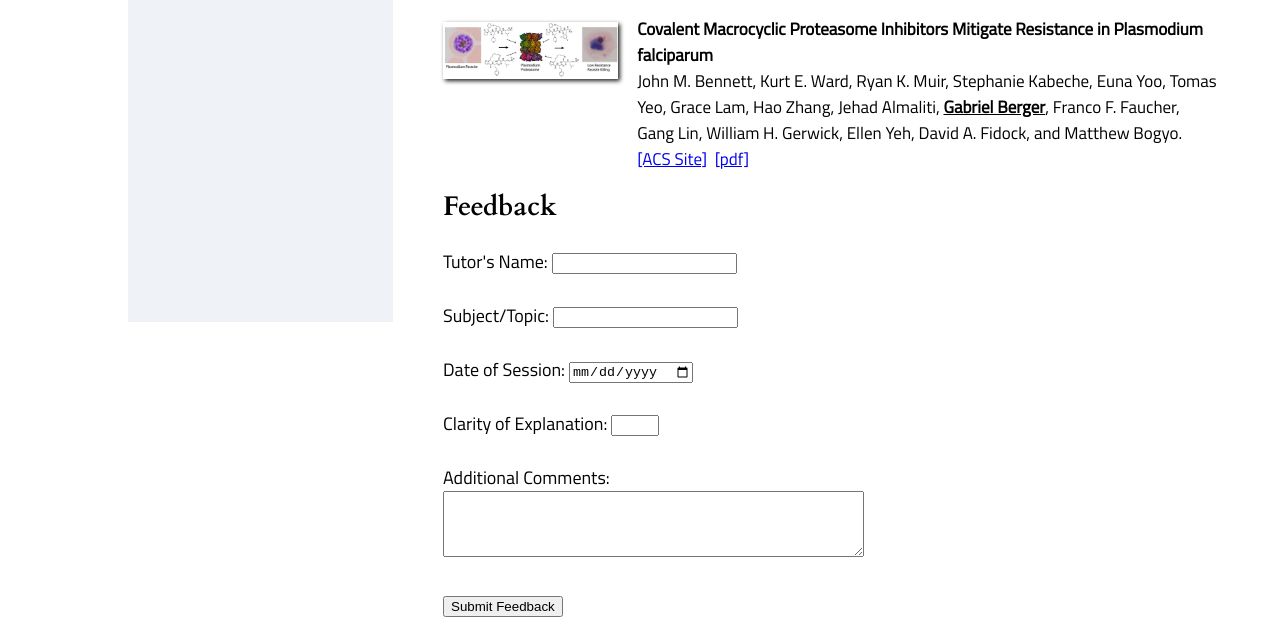
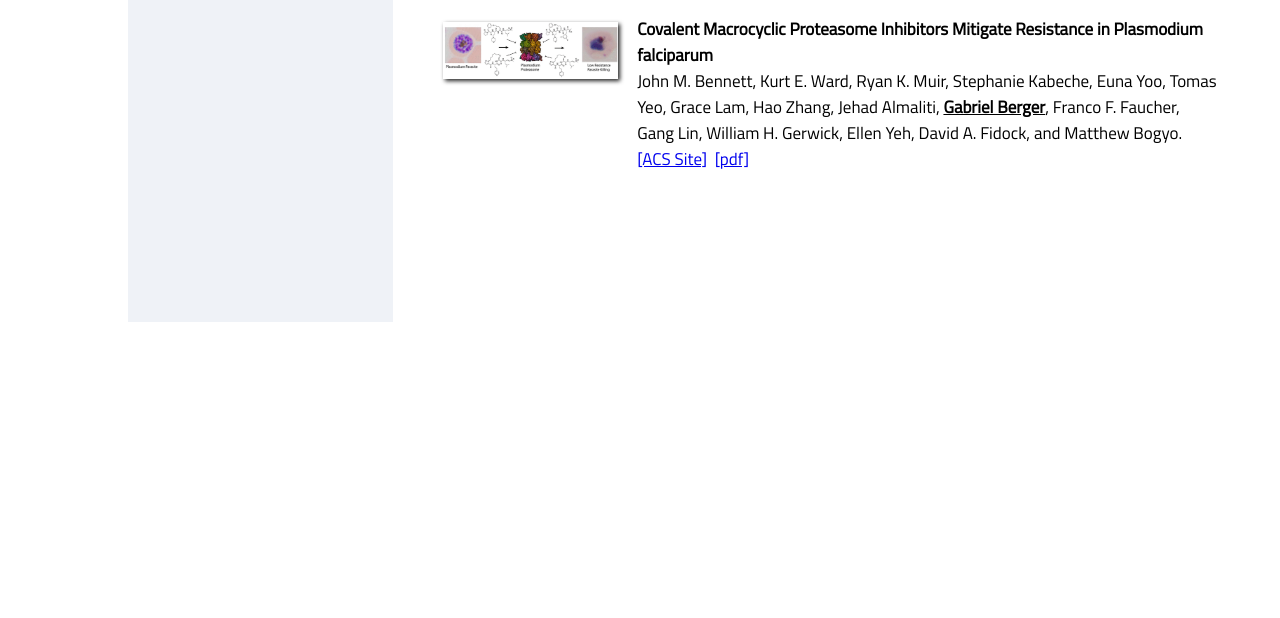
Before and after one commit to GabrielBerger05/Personal-Website, a plain HTML site: page index.html in a window 1280 px wide. Shown: the part 478-1096 px from the top of the page. After the commit the page ends 800 px from the top, so only its background shows below. Drawn offline with nearby package versions, Linux system fonts and the light colour scheme; a web font is replaced by a local one.

Commit message:
remove survey for now

```diff
--- a/index.html
+++ b/index.html
@@ -88,7 +88,7 @@
 					</div>
 
 
-                    <div align="left" style="margin-top:3%">
+                   <!-- <div align="left" style="margin-top:3%">
                         <b><h2 align="left">Feedback</h2></b>
                         <form action="submit_feedback.php" method="POST">
                             <label for="tutor_name">Tutor's Name:</label>
@@ -103,14 +103,14 @@
                             <label for="clarity">Clarity of Explanation:</label>
                             <input type="number" id="clarity" name="clarity" min="1" max="5" required><br><br>
 
-                            <!-- Add other survey questions as needed -->
+                             Add other survey questions as needed
 
                             <label for="comments">Additional Comments:</label><br>
                             <textarea id="comments" name="comments" rows="4" cols="50"></textarea><br><br>
 
                             <input type="submit" value="Submit Feedback">
                         </form>
-                    </div>
+                    </div> -->
 
                 </div>
 
```
